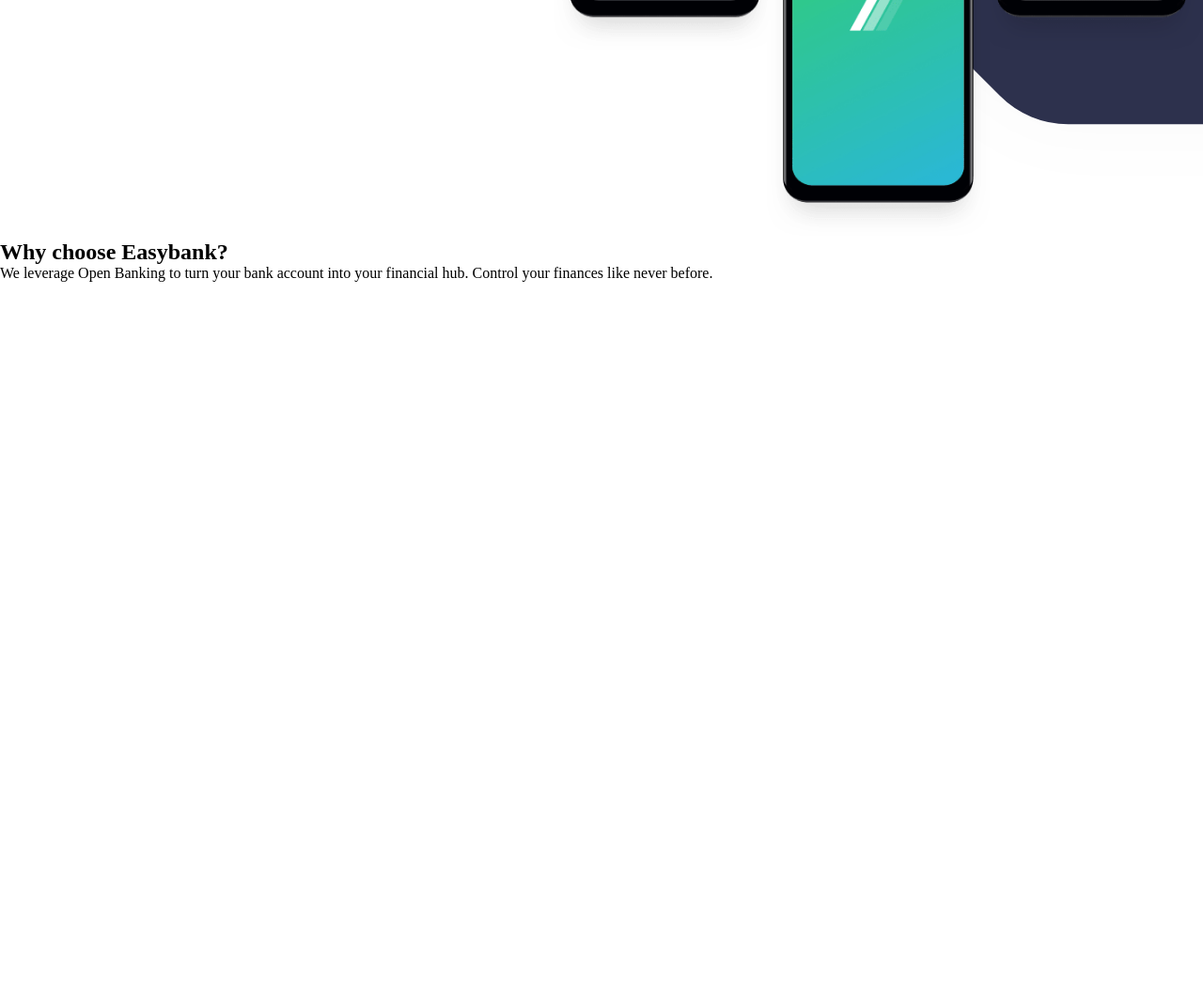
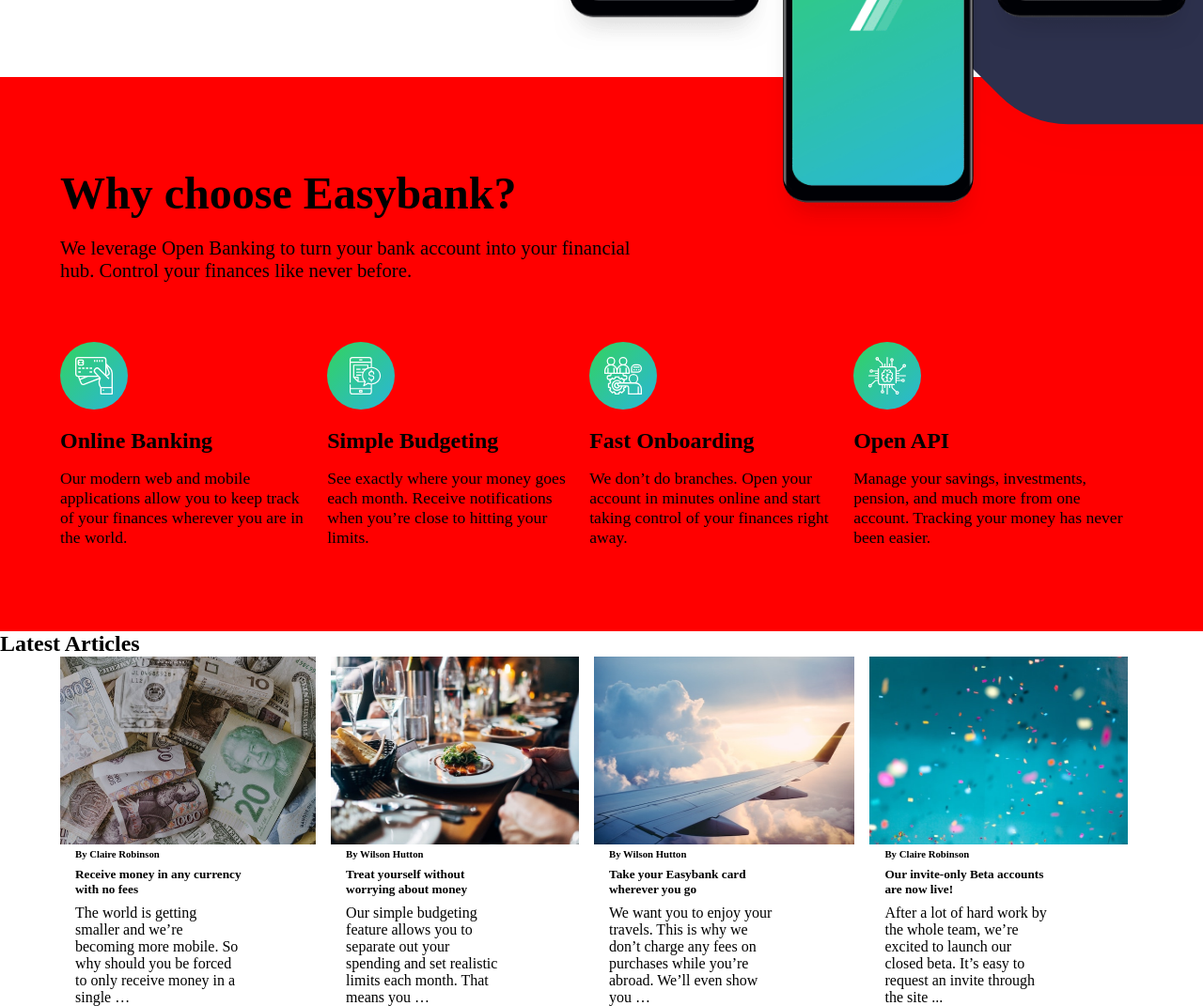
Before and after one commit to adekniyi/easybank-landing-page, a plain HTML site: page index.html in a window 1280 px wide. Shown: the part 668-1739 px from the top of the page at 94% size. Before the commit the page ends 968 px from the top, so only its background shows below. Drawn offline with Linux system fonts and the light colour scheme.

Commit message:
second commit

```diff
--- a/index.html
+++ b/index.html
@@ -37,55 +37,83 @@
       <img src="./images/image-mockups.png" alt="">
     </div>
 </div>
-<div class="midcont2">
-  <h2>Why choose Easybank?</h2>
-  <p>We leverage Open Banking to turn your bank account into your financial hub. Control
-    your finances like never before.</p>
+<div class="midcont1">
+  <div class="midcont2">
+    <h2>Why choose Easybank?</h2>
+    <p>We leverage Open Banking to turn your bank account into your financial hub. Control
+      your finances like never before.</p>
+  </div>
+  <div class="subcont">
+    <div class="subcont1">
+      <img src="./images/icon-online.svg" alt="">
+      <h5>Online Banking</h5>
+      <p>Our modern web and mobile applications allow you to keep track of your finances
+        wherever you are in the world.</p>
+    </div>
+    <div class="subcont1">
+      <img src="./images/icon-budgeting.svg" alt="">
+      <h5>Simple Budgeting</h5>
+      <p>See exactly where your money goes each month. Receive notifications when you’re
+        close to hitting your limits.</p>
+    </div>
+    <div class="subcont1">
+      <img src="./images/icon-onboarding.svg" alt="">
+      <h5>Fast Onboarding</h5>
+      <p>We don’t do branches. Open your account in minutes online and start taking control
+        of your finances right away.</p>
+    </div>
+    <div class="subcont1">
+      <img src="./images/icon-api.svg" alt="">
+      <h5>Open API</h5>
+      <p>Manage your savings, investments, pension, and much more from one account. Tracking
+        your money has never been easier.</p>
+    </div>
+  </div>
+</div>
+<div class="lastcont">
+  <h2>Latest Articles</h2>
+  <div class="sublastcont">
+    <div class="sublast1">
+      <img src="./images/image-currency.jpg" alt="">
+      <div class="subwrap">
+        <h6>By Claire Robinson</h6>
+        <h5>Receive money in any currency with no fees</h5>
+        <p> The world is getting smaller and we’re becoming more mobile. So why should you be
+          forced to only receive money in a single …</p>
+      </div>
+    </div>
+    <div class="sublast1">
+      <img src="./images/image-restaurant.jpg" alt="">
+      <div class="subwrap">
+        <h6>By Wilson Hutton</h6>
+        <h5>Treat yourself without worrying about money</h5>
+        <p>Our simple budgeting feature allows you to separate out your spending and set
+          realistic limits each month. That means you …</p>
+      </div>
+    </div>
+    <div class="sublast1">
+      <img src="./images/image-plane.jpg" alt="">
+      <div class="subwrap">
+        <h6>By Wilson Hutton</h6>
+        <h5>Take your Easybank card wherever you go</h5>
+        <p>We want you to enjoy your travels. This is why we don’t charge any fees on purchases
+          while you’re abroad. We’ll even show you …</p>
+      </div>
+    </div>
+    <div class="sublast1">
+      <img src="./images/image-confetti.jpg" alt="">
+      <div class="subwrap">
+        <h6>By Claire Robinson</h6>
+        <h5>Our invite-only Beta accounts are now live!</h5>
+        <p>After a lot of hard work by the whole team, we’re excited to launch our closed beta.
+          It’s easy to request an invite through the site ...</p>
+      </div>
+    </div>
+  </div>
 </div>
 
+
   <!--
-
-  Online Banking
-  Our modern web and mobile applications allow you to keep track of your finances
-  wherever you are in the world.
-
-  Simple Budgeting
-  See exactly where your money goes each month. Receive notifications when you’re
-  close to hitting your limits.
-
-  Fast Onboarding
-  We don’t do branches. Open your account in minutes online and start taking control
-  of your finances right away.
-
-  Open API
-  Manage your savings, investments, pension, and much more from one account. Tracking
-  your money has never been easier.
-
-
-
-  Latest Articles
-
-  By Claire Robinson
-  Receive money in any currency with no fees
-  The world is getting smaller and we’re becoming more mobile. So why should you be
-  forced to only receive money in a single …
-
-  By Wilson Hutton
-  Treat yourself without worrying about money
-  Our simple budgeting feature allows you to separate out your spending and set
-  realistic limits each month. That means you …
-
-  By Wilson Hutton
-  Take your Easybank card wherever you go
-  We want you to enjoy your travels. This is why we don’t charge any fees on purchases
-  while you’re abroad. We’ll even show you …
-
-  By Claire Robinson
-  Our invite-only Beta accounts are now live!
-  After a lot of hard work by the whole team, we’re excited to launch our closed beta.
-  It’s easy to request an invite through the site ...
-
-
 
   About Us
   Contact
--- a/style.css
+++ b/style.css
@@ -71,3 +71,65 @@ nav input{
     font-weight: 700;
     cursor: pointer;
 }
+.midcont1{
+    background-color: red;
+    padding-bottom: 7%;
+}
+.midcont2{
+    padding-left: 4rem;
+    margin-top: -173px;
+    width: 50%;
+    background-color: red;
+}
+.midcont2 h2{
+    font-size: 3rem;
+    padding-top: 15%;
+    padding-bottom: 1.2rem;
+}
+.midcont2 p{
+    font-size: 1.3rem;
+    padding-bottom: 10%;
+}
+.subcont{
+    display: flex;
+    width: 90%;
+    padding-left: 4rem;
+}
+.subcont1{
+   /* width: 20%; */
+   margin-right: 1rem;
+}
+.subcont1 h5{
+    padding-bottom: 1rem;
+    font-size: 1.5rem;
+}
+.subcont1 img{
+    padding-bottom: 1rem;
+}
+.subcont1 p{
+    font-size: 1.1rem;
+}
+
+.sublastcont{
+    display: flex;
+    width: 90%;
+    padding-left: 4rem;
+}
+.sublast1{
+    /* width: 20%; */
+    margin-right: 1rem;
+ }
+ .sublast1 img{
+    width: 100%;
+    height: 200px;
+ }
+ .subwrap{
+     width: 65%;
+     padding-left: 1rem;
+ }
+ .sublast1 .subwrap h6{
+    padding-bottom: 0.5rem;
+ }
+ .sublast1 .subwrap h5{
+    padding-bottom: 0.5rem;
+ }
```
